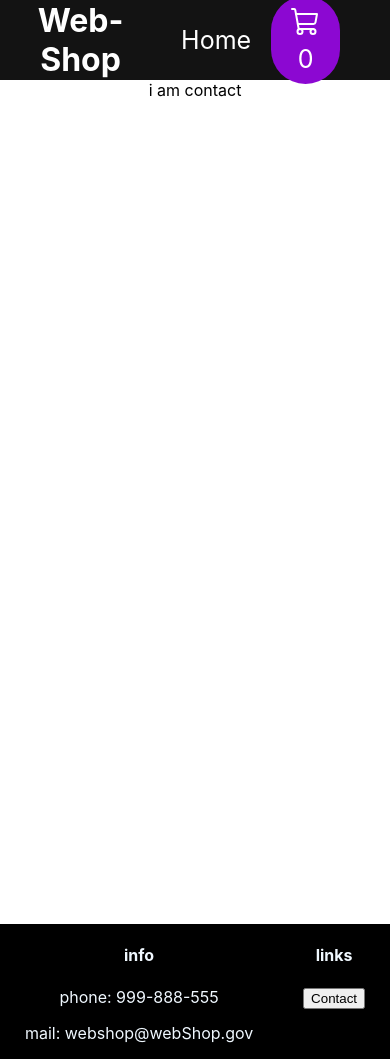
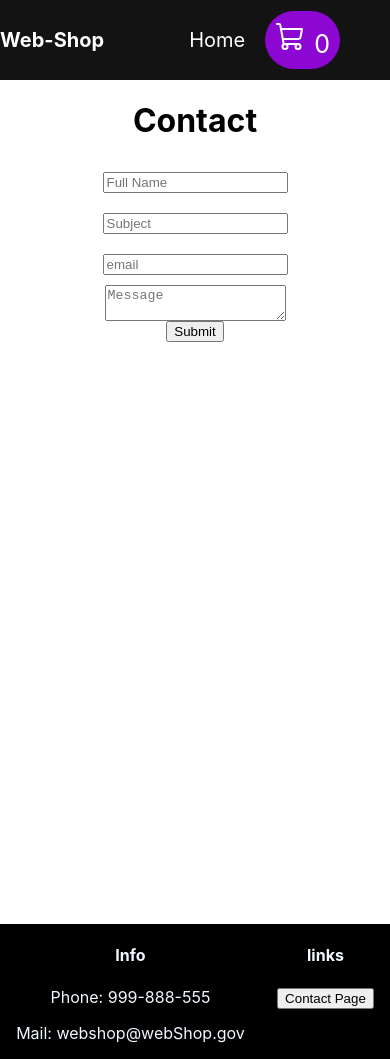
Before and after one commit to volvojakobsen/javascript-frameworks-CA, a React (Create React App) app in the folder web-shop-app/: page /contact in a window 390 px wide. Built offline with nearby package versions, Linux system fonts and the light colour scheme; no server answers.

Commit message:
contact form

```diff
--- a/web-shop-app/src/components/footer.css
+++ b/web-shop-app/src/components/footer.css
@@ -5,3 +5,13 @@
     background-color: black;
     color: aliceblue;
 }
+
+.contact-btn {
+    margin-bottom: 20px;
+}
+
+@media (max-width: 350px) {
+    .footer {
+        flex-direction: column;
+    }
+}
--- a/web-shop-app/src/components/footer.jsx
+++ b/web-shop-app/src/components/footer.jsx
@@ -8,13 +8,13 @@ export const Footer = () => {
     return <>
     <div className="footer">
         <div>
-            <h4>info</h4>
-            <p>phone: 999-888-555</p>
-            <p>mail: webshop@webShop.gov</p>
+            <h4>Info</h4>
+            <p>Phone: 999-888-555</p>
+            <p>Mail: webshop@webShop.gov</p>
         </div>
         <div>
             <h4>links</h4>
-            <button onClick={() => navigate("/contact")}>Contact</button>
+            <button className="contact-btn" onClick={() => navigate("/contact")}>Contact Page</button>
 
         </div>
     </div>
--- a/web-shop-app/src/components/navbar.css
+++ b/web-shop-app/src/components/navbar.css
@@ -26,3 +26,15 @@
     border-radius: 50px;
     padding: 10px;
 }
+
+@media (max-width: 390px) {
+    .headerTitle {
+        font-size: 20px;
+    }
+
+    .link{
+        font-size: 20px;
+    }
+
+
+}
--- a/web-shop-app/src/components/navbar.jsx
+++ b/web-shop-app/src/components/navbar.jsx
@@ -13,10 +13,10 @@ export const Navbar = () => {
 
     return (
         <div className="navbar">
-            <h1>Web-Shop</h1>
+            <h1 className="headerTitle">Web-Shop</h1>
             <div className="links">
-                <Link to="/"> Home </Link>
-                <Link to="/cart" className="cart-span"> <ShoppingCart size={32} /> <span>{totalItems2}</span></Link>
+                <Link  to="/"> <p className="link">Home</p> </Link>
+                <Link to="/cart" className="cart-span link"> <ShoppingCart size={32} /> <span>{totalItems2}</span></Link>
             </div>
         </div>
     )
--- a/web-shop-app/src/pages/cart/cart-item.jsx
+++ b/web-shop-app/src/pages/cart/cart-item.jsx
@@ -16,7 +16,7 @@ export const CartItem = (props) => {
             <h4>${price}</h4>
             <div>
                 <button onClick={() => removeFromCart(id)}> - </button>
-                <input value={cartItems[id]} onChange={(e) => updateCartItemCount(Number(e.target.value), id)} />
+                <input className="inputAmountOfItems" value={cartItems[id]} onChange={(e) => updateCartItemCount(Number(e.target.value), id)} />
                 <button onClick={() => addToCart(id)}> + </button>
             </div>
             <p>{description}</p>
--- a/web-shop-app/src/pages/cart/cart.css
+++ b/web-shop-app/src/pages/cart/cart.css
@@ -22,3 +22,23 @@
     max-width: 200px;
     object-fit: cover;
 }
+
+.checkout {
+    margin-bottom: 20px;
+}
+
+@media (max-width: 520px) {
+    .productInCart {
+        border: 3px solid black;
+        margin: 10px;
+        flex-direction: column;
+        align-items: center;
+        width: auto;
+        height: auto;
+    }
+
+    .inputAmountOfItems {
+        width: 30px;
+    }
+
+}
--- a/web-shop-app/src/pages/checkoutsuccess/checkoutSuccess.css
+++ b/web-shop-app/src/pages/checkoutsuccess/checkoutSuccess.css
@@ -0,0 +1,3 @@
+.checkoutTitle {
+    border-bottom: 3px solid green;
+}
--- a/web-shop-app/src/pages/checkoutsuccess/checkoutSuccess.jsx
+++ b/web-shop-app/src/pages/checkoutsuccess/checkoutSuccess.jsx
@@ -1,12 +1,17 @@
 import React from 'react';
 import "./checkoutSuccess.css";
+import { useNavigate } from 'react-router-dom';
 
 
 
 export const CheckoutSuccess = () => {
-
+    const navigate = useNavigate();
 
   return <>
-  <div className='main'>order completed</div>
+  <div className='main'>
+    <h1 className='checkoutTitle'>Checkout Was Successful!</h1>
+    <p className='checkout-p'>order will be delivered to your door within a year or two.</p>
+    <button onClick={() => navigate("/")}>Back to store</button>
+  </div>
   </>
 }
--- a/web-shop-app/src/pages/contact/contact.css
+++ b/web-shop-app/src/pages/contact/contact.css
@@ -2,4 +2,17 @@
     min-height: 100vh;
     display: flex;
     flex-direction: column;
+    align-items: center;
   }
+
+  .contactForm {
+    display: flex;
+    justify-content: center;
+    flex-direction: column;
+    max-width: 200px;
+    align-items: center;
+  }
+
+  input{
+    margin: 10px;
+  }
--- a/web-shop-app/src/pages/contact/contact.jsx
+++ b/web-shop-app/src/pages/contact/contact.jsx
@@ -4,5 +4,17 @@ import "./contact.css";
 export const Contact = () => {
 
 
-    return <div className="main">i am contact</div>
+    return <div className="main">
+        <h1>Contact</h1>
+        <form className="contactForm" action="#" method="#">
+            <input type="text" placeholder="Full Name" minLength="3" required  />
+            <input type="text" placeholder="Subject" minLength="3" required  />
+            <input type="email" placeholder="email"  required  />
+            <textarea placeholder="Message" minLength="3" required></textarea>
+            <button type="submit">
+                  Submit
+                </button>
+
+          </form>
+    </div>
 }
--- a/web-shop-app/src/pages/productDetails/productDetails.css
+++ b/web-shop-app/src/pages/productDetails/productDetails.css
@@ -45,3 +45,37 @@
     justify-content: space-around;
     align-items: center;
 }
+
+@media (max-width: 897px) {
+    .pricing {
+        flex-direction: column;
+    }
+
+    .singleProductImage {
+        max-height: 300px;
+        max-width: 300px;
+        margin-left: 10px;
+        object-fit: cover;
+        margin-top: 50px;
+    }
+}
+
+@media (max-width: 541px) {
+
+
+    .singleProductImage {
+        max-height: 300px;
+        max-width: 300px;
+        margin-left: 10px;
+
+    }
+
+    .singleItem {
+        flex-direction: column;
+        align-items: center;
+    }
+
+    .details {
+        width: auto;
+    }
+}
--- a/web-shop-app/src/pages/productDetails/productDetails.jsx
+++ b/web-shop-app/src/pages/productDetails/productDetails.jsx
@@ -51,7 +51,7 @@ export const ProductDetails = () => {
             <div className="details">
                <h2>{singleProduct.title}</h2>
               <div className="pricing">
-                <h3>price: ${singleProduct.discountedPrice}</h3>
+                <h3>Price: ${singleProduct.discountedPrice}</h3>
                 <h3>{savings > 0 ? <h2>{formatedSavings}</h2> : <h2></h2>}</h3>
               </div>
               <h1>Rating: {singleProduct.rating} of 5</h1>
@@ -60,13 +60,15 @@ export const ProductDetails = () => {
                   <input value={cartItems[id.id]} onChange={(e) => updateCartItemCount(Number(e.target.value), id.id)} />
                   <button onClick={() => addToCart(id.id)}> + </button>
               </div>
+              <div className="description">
               <p>{singleProduct.description}</p>
+              </div>
               <div>
-              <h4>reviews</h4>
+              <h4>Reviews</h4>
               {singleProduct.reviews && singleProduct.reviews.map(post =>{
                 return (
                   <div className="singleReview" key={post.id}>
-                    <div className="name"><div>By: {post.username}</div>rated it: {post.rating} of 5.</div>
+                    <div className="name"><div>By: {post.username}</div>Rated it: {post.rating} of 5.</div>
                     <div className="comment">{post.description}</div>
                   </div>
                 );
```
